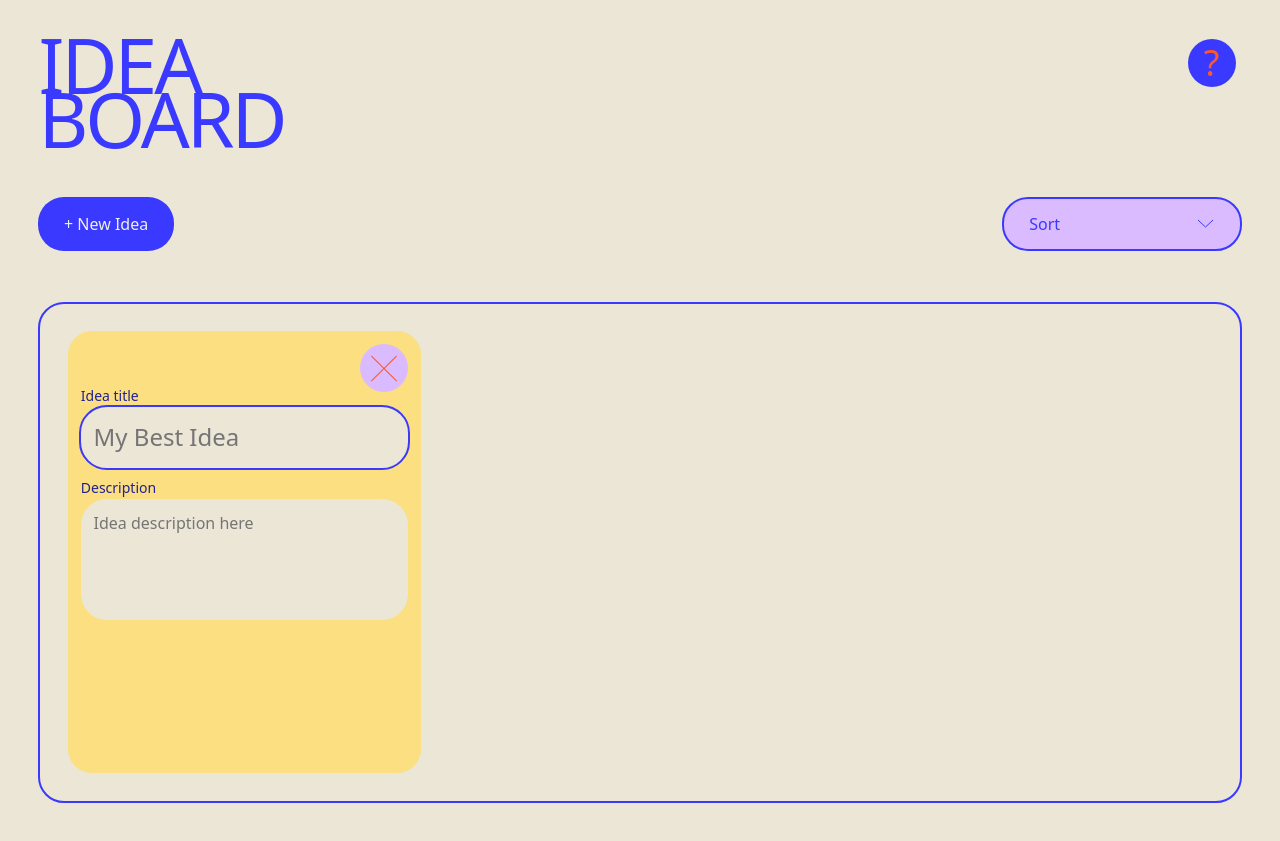
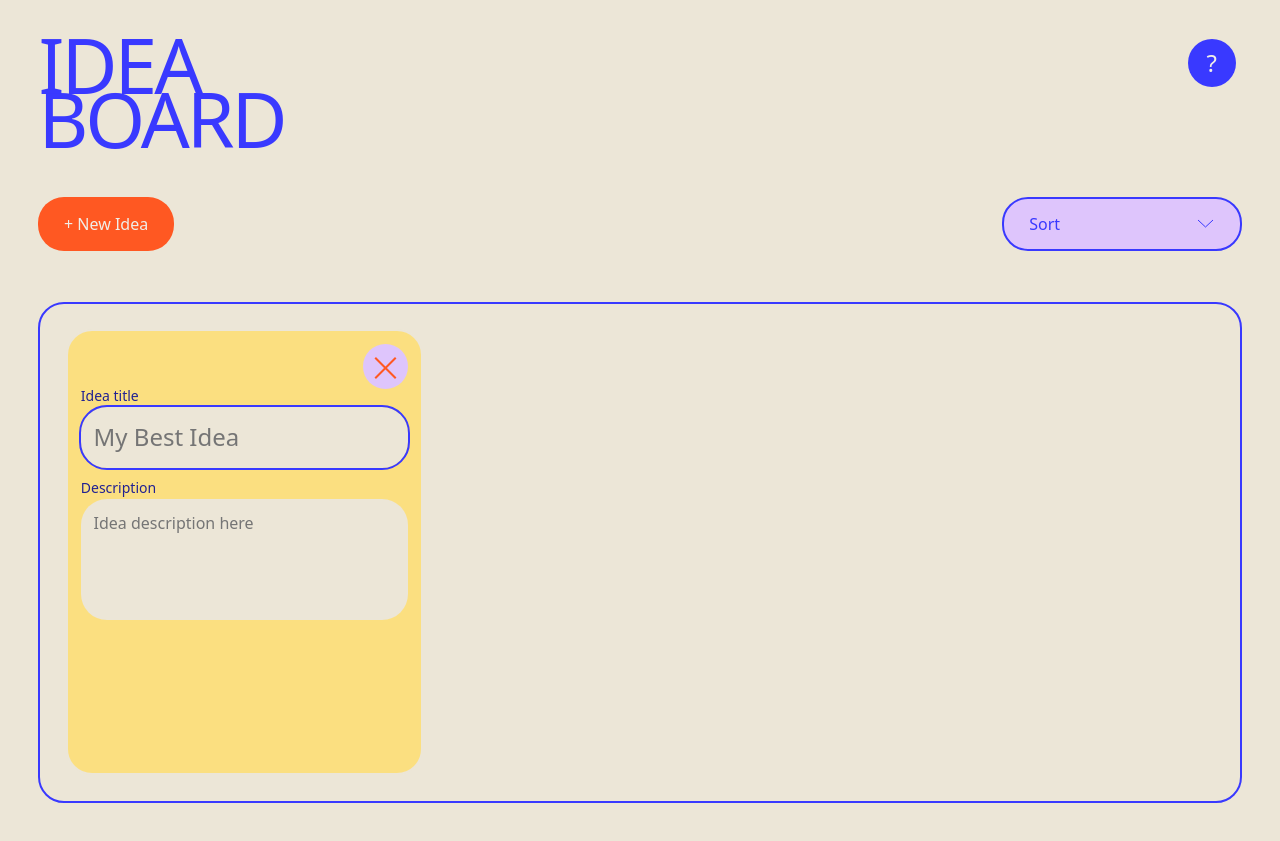
Before and after one commit to juliscapucin/idea-board, a React (Vite) app: page / in a window 1280 px wide. Both pictures are taken after a click on the button "+ New Idea". Built offline with nearby package versions, Linux system fonts and the light colour scheme.

Commit message:
fix button styles

```diff
--- a/src/App.tsx
+++ b/src/App.tsx
@@ -6,7 +6,6 @@ import { CardsList, Header } from "./components/";
 
 import { IdeaCard, SortOption } from "./types";
 import { createIdea, saveToLocalStorage, sortIdeas } from "./lib";
-// import { useFlipAnimation } from "./hooks";
 
 function App() {
     const [isFirstLoad, setIsFirstLoad] = useState(true);
--- a/src/components/Buttons.tsx
+++ b/src/components/Buttons.tsx
@@ -1,12 +1,12 @@
-import { IconClose } from "./Icons"
+import { IconClose } from "./Icons";
 
 type ButtonProps = {
-	onClickAction: () => void
-	classes?: string
-	children?: React.ReactNode
-	iconColor?: string
-	variant?: string
-}
+    onClickAction: () => void;
+    classes?: string;
+    children?: React.ReactNode;
+    iconColor?: string;
+    variant?: string;
+};
 
 export function ButtonClose({
     onClickAction,
@@ -15,9 +15,11 @@ export function ButtonClose({
 }: ButtonProps) {
     return (
         <button className={`button-close ${classes}`} onClick={onClickAction}>
-			<IconClose {...{ iconColor: iconColor ? iconColor : "secondary" }} />
+            <IconClose
+                {...{ iconColor: iconColor ? iconColor : "secondary" }}
+            />
         </button>
-	)
+    );
 }
 
 export function Button({
@@ -30,7 +32,7 @@ export function Button({
         primary: "button-main",
         faded: "button-faded",
         ghost: "button-ghost",
-	}
+    };
 
     return (
         <button
@@ -39,38 +41,5 @@ export function Button({
         >
             {children}
         </button>
-	)
+    );
 }
-
-type ButtonHoverProps = {
-	onMouseEnterAction: () => void
-	onMouseLeaveAction: () => void
-	classes?: string
-	children?: React.ReactNode
-	iconColor?: string
-	variant?: string
-}
-
-export function ButtonHover({
-	onMouseEnterAction,
-	onMouseLeaveAction,
-	classes,
-	children,
-	variant,
-}: ButtonHoverProps) {
-	const variantClasses: Record<string, string> = {
-		primary: "button-main",
-		faded: "button-faded",
-		ghost: "button-ghost",
-	}
-
-	return (
-		<button
-			className={`button ${variant && variantClasses[variant]} ${classes}`}
-			onMouseEnter={onMouseEnterAction}
-			onMouseLeave={onMouseLeaveAction}
-		>
-			{children}
-		</button>
-	)
-}
--- a/src/components/Card.tsx
+++ b/src/components/Card.tsx
@@ -122,6 +122,7 @@ export default function Card({ ideaCard, onSave, onDelete }: IdeaCardProps) {
                         maxLength={50}
                         type='text'
                         required
+                        autoComplete='off'
                         onChange={(e) => {
                             setNewTitle(e.target.value);
                         }}
@@ -145,6 +146,7 @@ export default function Card({ ideaCard, onSave, onDelete }: IdeaCardProps) {
                         minLength={2}
                         maxLength={140}
                         rows={4}
+                        autoComplete='off'
                         onChange={(e) => {
                             setNewDescription(e.target.value);
                         }}
--- a/src/components/Icons.tsx
+++ b/src/components/Icons.tsx
@@ -1,5 +1,5 @@
 export function IconClose({ iconColor }: { iconColor: string }) {
-	const backgroundColor = `bg-${iconColor}`
+    const backgroundColor = `bg-${iconColor}`;
     return (
         <div className='icon-close__container'>
             <div
@@ -13,17 +13,17 @@ export function IconClose({ iconColor }: { iconColor: string }) {
                 }`}
             ></div>
         </div>
-	)
+    );
 }
 
 export function IconChevron({
     iconColor,
     classes,
 }: {
-	iconColor: string
-	classes: string
+    iconColor: string;
+    classes: string;
 }) {
-	const colorClass = `text-${iconColor}`
+    const colorClass = `text-${iconColor}`;
     return (
         <div className={`icon-chevron__container ${colorClass} ${classes}`}>
             <svg
@@ -36,14 +36,22 @@ export function IconChevron({
                 <path d='M1 1L8.5 8L16 1' stroke='currentColor' />
             </svg>
         </div>
-	)
+    );
 }
 
-export function IconHelp({ iconColor }: { iconColor: string }) {
-	const color = `text-${iconColor}`
+export function IconHelp() {
     return (
         <div className='icon-help__container'>
-			<span className={`icon-help__icon ${color}`}>?</span>
+            <span className='icon-help__icon'>?</span>
         </div>
-	)
+    );
 }
+
+export function IconPlus() {
+    return (
+        <div className='icon-plus__container'>
+            <span className='icon-plus__line'></span>
+            <span className='icon-plus__line'></span>
+        </div>
+    );
+}
--- a/src/components/InstructionsPopup.tsx
+++ b/src/components/InstructionsPopup.tsx
@@ -26,7 +26,7 @@ export default function InstructionsPopup() {
     return (
         <div ref={popupContainer} className='instructions-popup'>
             <button onClick={handleClick}>
-                <IconHelp iconColor='orange-deep' />
+                <IconHelp />
             </button>
             <AnimatePresence>
                 {showInstructions && (
--- a/src/styles/buttons.css
+++ b/src/styles/buttons.css
@@ -28,14 +28,12 @@ button:focus-visible {
 }
 
 .button-main {
-    background-color: var(--color-accent);
+    background-color: var(--color-orange-deep);
     color: var(--color-text-light);
 }
 
 .button-main:hover {
-    background-color: var(--color-orange-deep);
-    border-color: var(--color-accent);
-    color: var(--color-text-dark);
+    background-color: var(--color-accent);
 }
 
 .button-faded {
@@ -53,10 +51,11 @@ button:focus-visible {
 
 .button-close {
     display: block;
-    width: 3rem;
-    height: 3rem;
+    width: 2.8rem;
+    height: 2.8rem;
     border-radius: var(--radius-circle);
-    transition: background-color 0.3s;
+    transition: all 0.3s;
+    padding: 8px;
 }
 
 .button-close:hover {
--- a/src/styles/header.css
+++ b/src/styles/header.css
@@ -12,6 +12,7 @@
     color: var(--color-accent);
     letter-spacing: -3px;
     font-weight: 400;
+    width: fit-content;
 }
 
 @media (min-width: 768px) {
--- a/src/styles/icons.css
+++ b/src/styles/icons.css
@@ -6,27 +6,35 @@
 
 .icon-close__line {
     width: 100%;
-    height: 1px;
+    height: 2px;
     position: absolute;
 }
 
 .icon-help__container {
     background-color: var(--color-accent);
+    color: var(--color-orange-deep);
     border-radius: 50%;
     height: 3rem;
     width: 3rem;
     display: flex;
     align-items: center;
     justify-content: center;
-    transition: background-color 0.3s;
+    transition: all 0.3s;
 }
 
 .icon-help__container:hover {
     background-color: var(--color-orange-deep);
+    color: var(--color-accent);
 }
 
 .icon-help__icon {
-    font-size: var(--text-xl);
+    font-size: var(--text-lg);
     line-height: 1.5;
     font-weight: 300;
+    color: var(--color-text-light);
 }
+
+.icon-plus__line {
+    width: 100%;
+    height: 2px;
+}
--- a/src/styles/instructions-popup.css
+++ b/src/styles/instructions-popup.css
@@ -8,12 +8,12 @@
 
 .instructions-popup__content {
     position: absolute;
-    top: 100%;
-    right: 0;
+    top: -10px;
+    right: -10px;
     width: calc(100vw - 2 * var(--space-md));
-    height: calc(100svh - var(--header-height));
+    height: calc(100svh - 10rem);
     padding: var(--space-xl) 0 var(--space-md) 0;
-    background-color: var(--color-cyan-light);
+    background-color: var(--color-lavender);
     border-radius: var(--radius-lg);
     border: 2px solid var(--color-accent);
     text-align: left;
--- a/src/styles/variables.css
+++ b/src/styles/variables.css
@@ -15,7 +15,7 @@
     --color-accent: #3939ff;
 
     --color-cyan-light: #aee6ed;
-    --color-lavender: #dbbbff;
+    --color-lavender: #dec5fc;
     --color-orange-deep: #ff5822;
 
     --color-text-light: #f0eee8;
```
Lines whose indentation alone changed are shown as unchanged.
